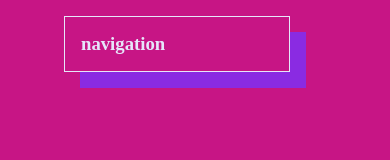
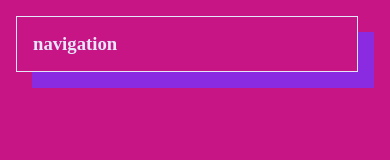
Before and after one commit to LavenderPerry/personal-website, a plain HTML site: page templates/main.html in a window 390 px wide. Drawn offline with Linux system fonts and the light colour scheme; files that its build step writes are made by us from their sources.

Commit message:
Make the website work better on mobile

```diff
--- a/assets/style.css
+++ b/assets/style.css
@@ -2,12 +2,19 @@
     --bg: mediumvioletred;
     --fg: lavender;
     --shadow: blueviolet;
+    --sidebar-width: 12vw;
 }
 
 body {
     background-color: var(--bg);
     color: var(--fg);
-    margin: 1rem 4rem;
+    margin: 1rem 1rem;
+}
+
+#sidebar {
+    position: fixed;
+    height: 100%;
+    width: 10rem;
 }
 
 nav, th, td, .tag-link, .blog-entry {
@@ -30,15 +37,20 @@ nav .active {
     text-decoration: none;
 }
 
-nav {
-    position: absolute;
-    top: 1rem;
-    width: 12rem;
+main {
+    margin-left: 11rem;
 }
 
-main {
-    margin-left: 20rem;
-    width: 80rem;
+@media screen and (max-width: 33rem) {
+    #sidebar {
+        position: relative;
+        width: 100%;
+        height: auto;
+    }
+
+    main {
+        margin-left: 0;
+    }
 }
 
 img {
@@ -88,6 +100,10 @@ ul {
     text-decoration: none;
 }
 
+code {
+    white-space: pre-wrap;
+}
+
 /* Syntax highlighting with no colors */
 .kw, .dt, .bu, .fu, .at, .er { font-weight: bold; }
 .ct, .st, .co, .fu, .at, .er { font-style: italic; }
--- a/templates/main.html
+++ b/templates/main.html
@@ -10,10 +10,12 @@
         <!-- favicon stuff inserted here -->
     </head>
     <body>
-        <nav>
-            <h3>navigation</h3>
-            <!-- menu inserted here -->
-        </nav>
+        <div id="sidebar">
+            <nav>
+                <h3>navigation</h3>
+                <!-- menu inserted here -->
+            </nav>
+        </div>
         <main> <!-- page content inserted here --> </main>
     </body>
 </html>
```
Also changed, not shown: templates/menu.html (+1 -1 lines).
